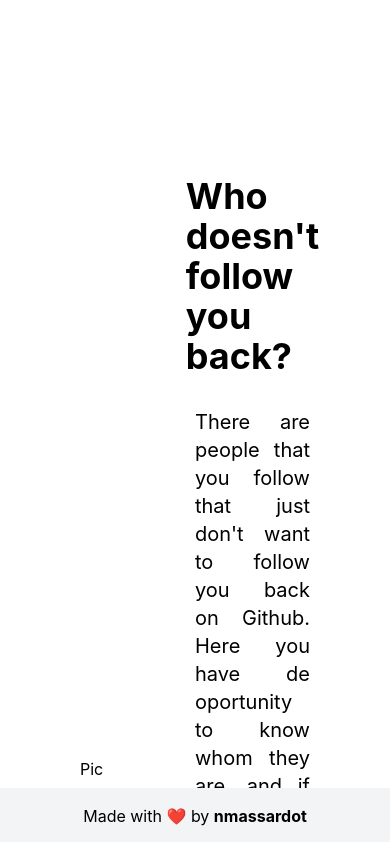
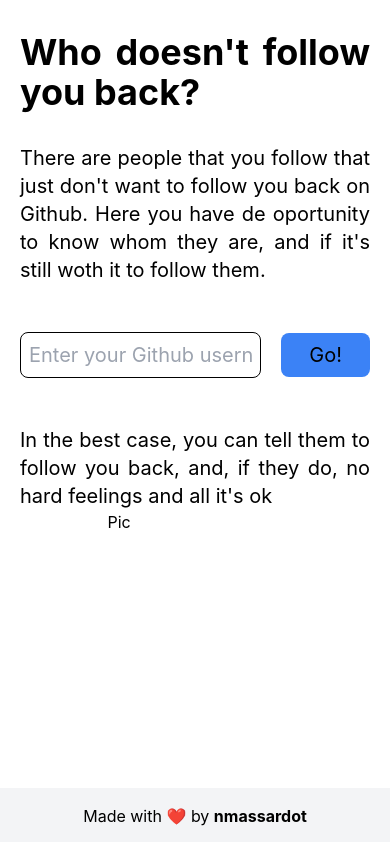
Before and after one commit to nmassardot/doesnt-follow-back, a React (Create React App) app: page / in a window 390 px wide. Shown: the top 842 px of the page. Built offline with nearby package versions, Linux system fonts and the light colour scheme.

Commit message:
feat(home): responsiveness

```diff
--- a/src/components/SectionHome.jsx
+++ b/src/components/SectionHome.jsx
@@ -13,18 +13,20 @@ function SectionHome() {
     <div
     className={clsx(
       "w-full h-full",
-      "flex items-center justify-center",
-      "py-20 px-20",
+      "flex flex-col-reverse md:flex-row",
+      "items-center justify-center",
+      "py-8 md:py-20",
+      "px-5 md:px-20",
     )}
     >
       <p className={clsx("w-1/2")}>Pic</p>
       <div
         className={clsx(
-          "w-1/2",
+          "w-full md:w-1/2",
           "flex flex-col",
           "justify-center items-center",
           "text-xl text-justify",
-          "py-24",
+          "md:py-24",
         )}
       >
         <h1
@@ -40,13 +42,13 @@ function SectionHome() {
             want to follow you back on Github. Here you have de oportunity to
             know whom they are, and if it's still woth it to follow them.
           </p>
-          <div className={clsx("flex items-center justify-center", "w-full", "px-10", "mb-12")}>
+          <div className={clsx("flex items-center justify-center", "w-full", "md:px-10", "mb-12")}>
             <input
               type="text"
               placeholder="Enter your Github username"
               onChange={(e) => setGithubUsername(e.target.value)}
               className={clsx(
-                "w-1/2",
+                "w-5/6 md:w-1/2",
                 "rounded-lg border border-black",
                 "py-2 px-2",
                 "mr-5",
```
